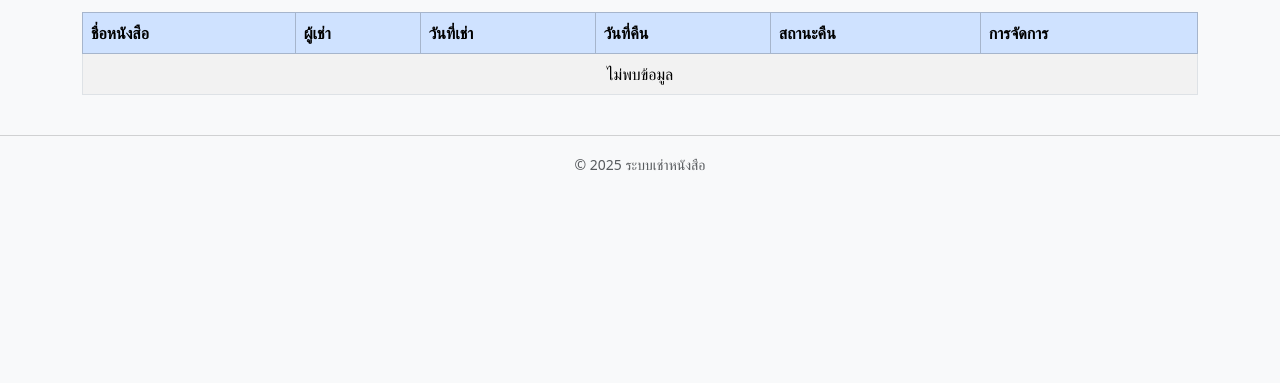
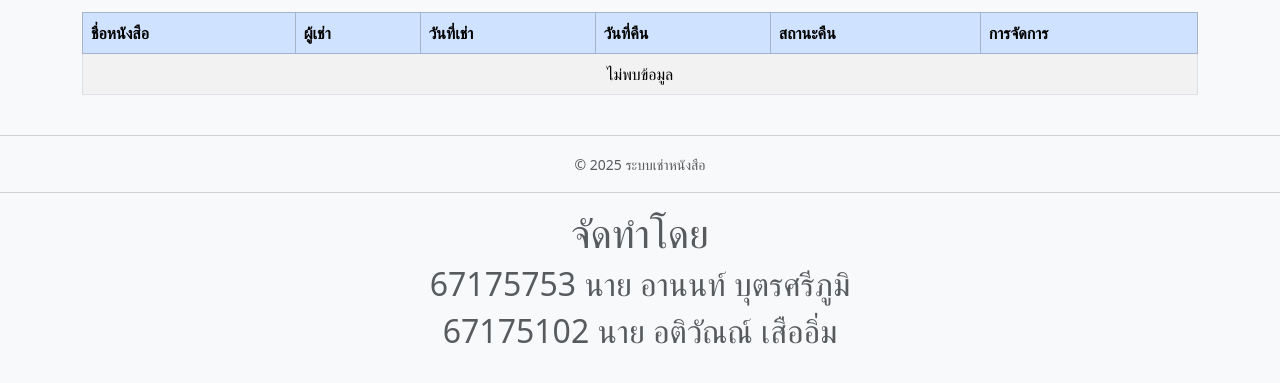
Before and after one commit to Sleeky01/RentBook, a Django app: page / in a window 1280 px wide. Shown: the part 184-567 px from the top of the page. Run offline with Django 4.2, Linux system fonts and the light colour scheme; data that the repository does not hold is empty.

Commit message:
Update base.html

```diff
--- a/rent_book_system/rentbook/templates/base.html
+++ b/rent_book_system/rentbook/templates/base.html
@@ -21,6 +21,11 @@
     <footer class="text-center mt-4 mb-3 text-muted">
         <hr>
         <small>&copy; 2025 ระบบเช่าหนังสือ</small>
+         <hr>
+        <h1>จัดทำโดย</h1>
+        <h2>67175753 นาย อานนท์ บุตรศรีภูมิ</h2>
+        <h2>67175102 นาย อติวัณณ์ เสืออิ่ม</h2>
+
     </footer>
 
 </body>
```
